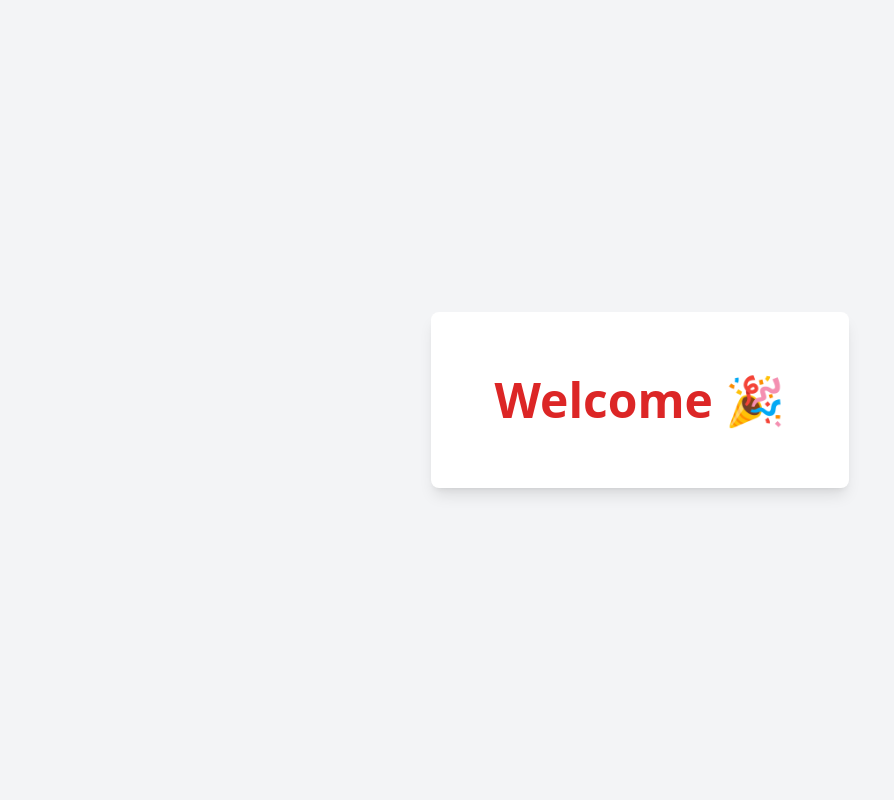
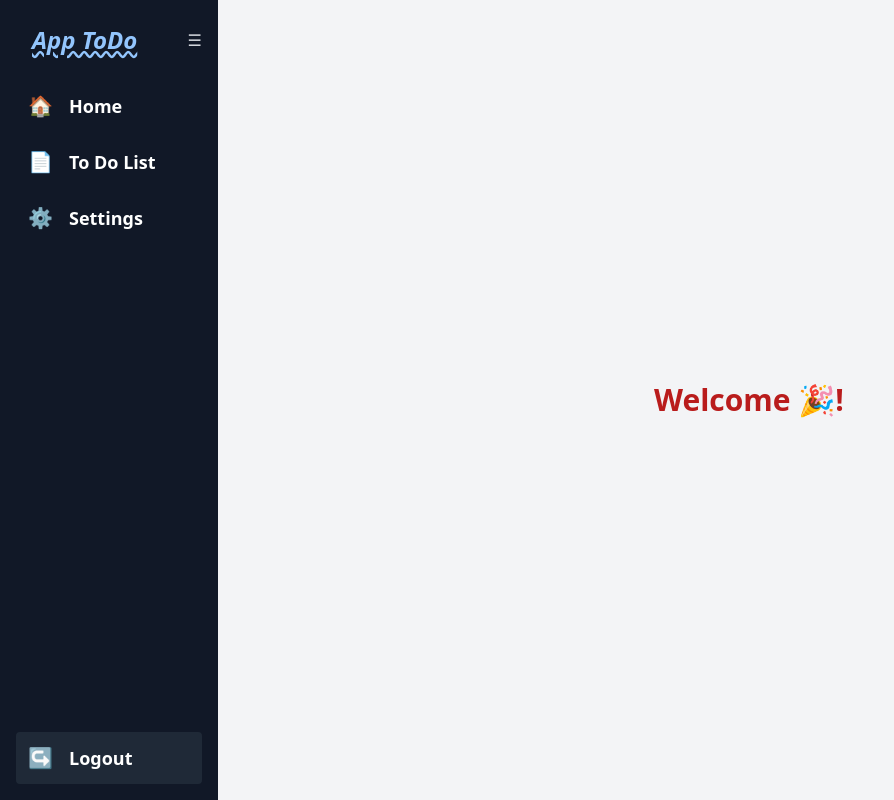
Before and after one commit to AyeshaShaharyar/toDoListAppTailwind, a website: page src/home.html in a window 1280 px wide. Shown: the whole page, without its empty margins (0-894 px from the left). Drawn offline with Linux system fonts and the light colour scheme.

Commit message:
add navigations between pages

```diff
--- a/src/home.html
+++ b/src/home.html
@@ -6,9 +6,75 @@
     <title>Home</title>
     <link rel="stylesheet" href="output.css" />
   </head>
-  <body class="bg-gray-100 h-screen flex justify-center items-center">
-    <div class="bg-white shadow-lg p-16 rounded-lg text-center">
-      <h1 class="text-5xl font-bold text-red-600">Welcome 🎉</h1>
+  <body class="bg-gray-100 h-screen flex">
+    <div
+      id="sidebar"
+      class="w-64 min-w-[64px] bg-gray-900 text-white h-screen p-4 flex flex-col"
+    >
+      <div>
+        <div class="flex justify-between items-center gap-4 mt-2">
+          <span
+            ><a
+              class="sidebar-text text-2xl font-extrabold text-blue-300 italic underline decoration-wavy p-4"
+              href="#"
+              >App ToDo</a
+            ></span
+          >
+          <span
+            ><button
+              onclick="toggleSidebar()"
+              class="text-gray-300 hover:bg-gray-700"
+            >
+              ☰
+            </button></span
+          >
+        </div>
+
+        <!-- Nav bar -->
+        <nav class="flex flex-col gap-1 mt-6">
+          <a
+            href="home.html"
+            class="flex items-center gap-4 p-3 rounded hover:bg-gray-700"
+          >
+            <span class="text-xl">🏠</span>
+            <span class="sidebar-text text-lg font-semibold items-center"
+              >Home</span
+            >
+          </a>
+          <a
+            href="dashboard.html"
+            class="flex items-center gap-4 p-3 rounded hover:bg-gray-700"
+          >
+            <span class="text-xl">📄</span>
+            <span class="sidebar-text text-lg font-semibold items-center"
+              >To Do List</span
+            >
+          </a>
+          <a
+            href="#"
+            class="flex items-center gap-4 p-3 rounded hover:bg-gray-700"
+          >
+            <span class="text-xl">⚙️</span>
+            <span class="sidebar-text text-lg font-semibold items-center"
+              >Settings</span
+            >
+          </a>
+        </nav>
+      </div>
+      <!-- Logout Button (Sticks to Bottom) -->
+      <button
+        onclick="logout()"
+        class="flex items-center gap-4 p-3 mt-auto bg-gray-800 rounded hover:bg-red-600 transition"
+      >
+        <span class="text-xl">↪</span>
+        <span class="sidebar-text text-lg font-semibold items-center"
+          >Logout</span
+        >
+      </button>
     </div>
+    <div class="flex text-center justify-center items-center w-full">
+      <div class="font-bold text-red-700 text-3xl"><h1>Welcome 🎉!</h1></div>
+    </div>
+    <script src="script.js"></script>
   </body>
 </html>
```
Also changed, not shown: src/dashboard.html (+3 -3 lines), src/output.css.
